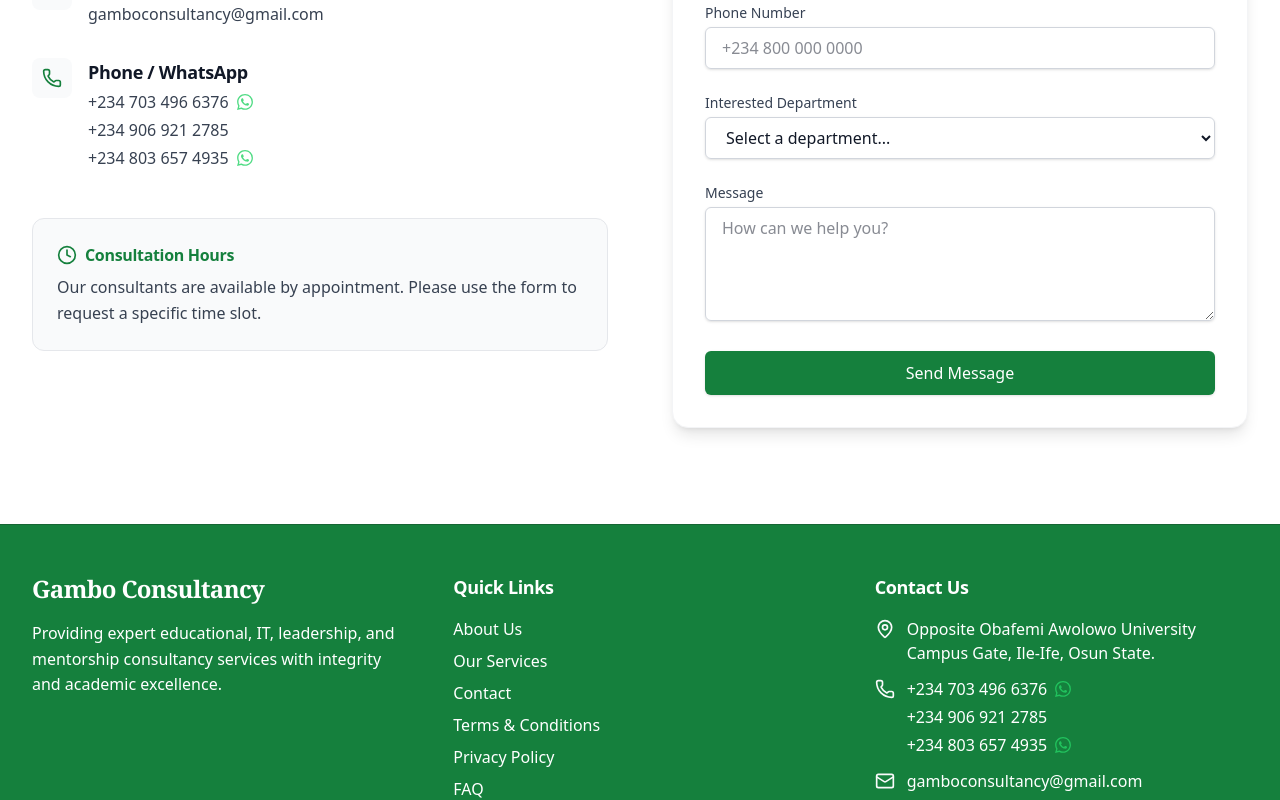
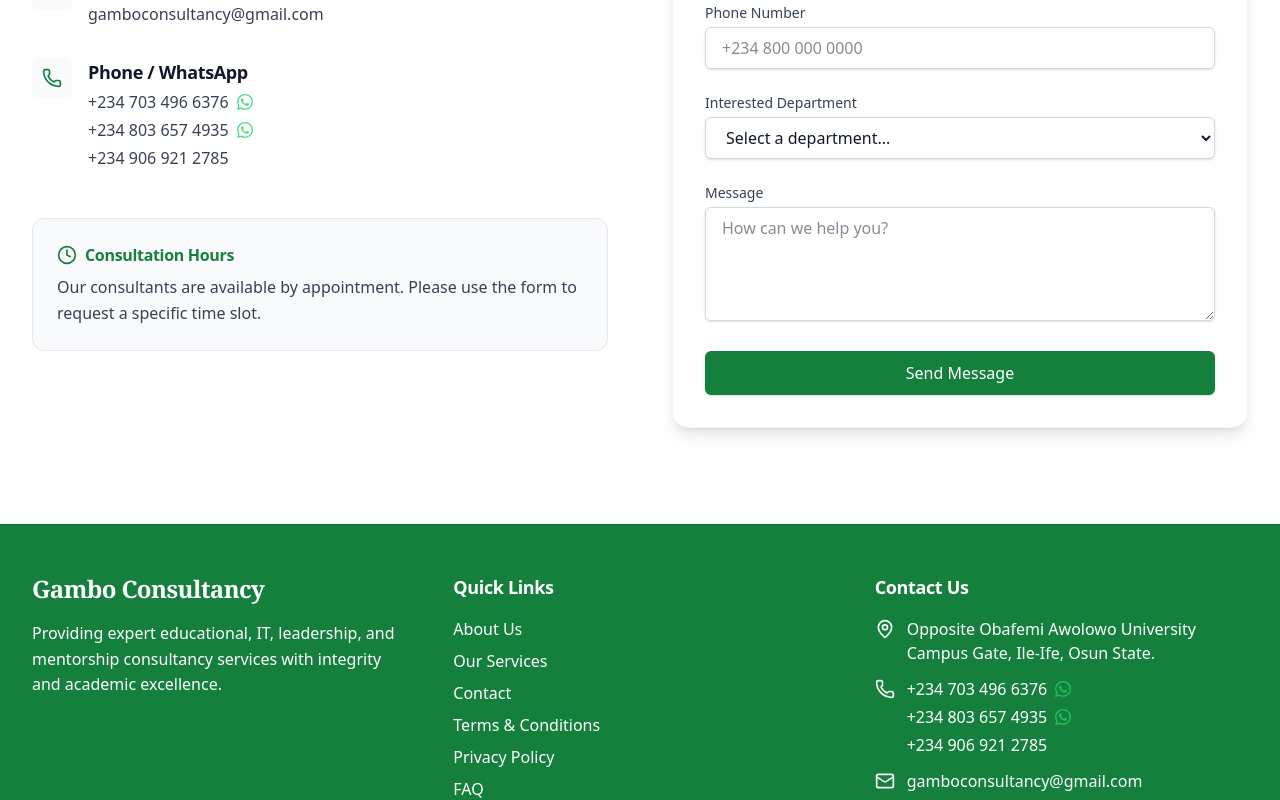
Before and after one commit to samkiell/GamboConsultancy, a Next.js app: page /contact in a window 1280 px wide. Shown: the part 647-1447 px from the top of the page. Built offline with nearby package versions, Linux system fonts and the light colour scheme.

Commit message:
feat: Implement a new contact page with an interactive form and contact details, and add a reusable footer component.

```diff
--- a/src/app/contact/page.tsx
+++ b/src/app/contact/page.tsx
@@ -134,7 +134,6 @@
                         </svg>
                       </a>
                     </div>
-                    <a href="tel:+2349069212785" className="text-text-muted hover:text-brand-primary transition-colors">+234 906 921 2785</a>
                     <div className="flex items-center gap-2">
                       <a href="tel:+2348036574935" className="text-text-muted hover:text-brand-primary transition-colors">+234 803 657 4935</a>
                       <a
@@ -149,6 +148,7 @@
                         </svg>
                       </a>
                     </div>
+                    <a href="tel:+2349069212785" className="text-text-muted hover:text-brand-primary transition-colors">+234 906 921 2785</a>
                   </div>
                 </div>
               </div>
--- a/src/components/layout/Footer.tsx
+++ b/src/components/layout/Footer.tsx
@@ -111,12 +111,6 @@
                       </svg>
                     </a>
                   </div>
-                  <a
-                    href="tel:+2349069212785"
-                    className="hover:text-white transition-colors"
-                  >
-                    +234 906 921 2785
-                  </a>
                   <div className="flex items-center gap-2">
                     <a
                       href="tel:+2348036574935"
@@ -140,6 +134,12 @@
                       </svg>
                     </a>
                   </div>
+                  <a
+                    href="tel:+2349069212785"
+                    className="hover:text-white transition-colors"
+                  >
+                    +234 906 921 2785
+                  </a>
                 </div>
               </div>
               <div className="flex items-center">
```
Also changed, not shown: 1 other file (tests, documents, lock files or other folders).
